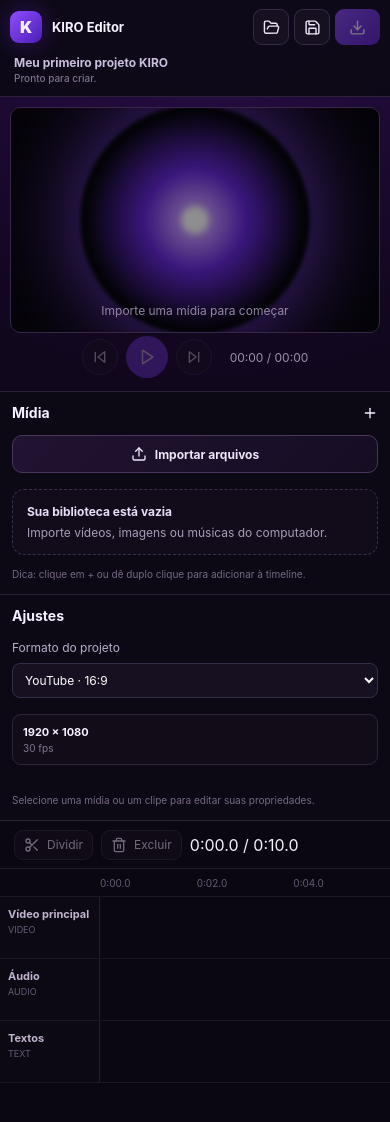
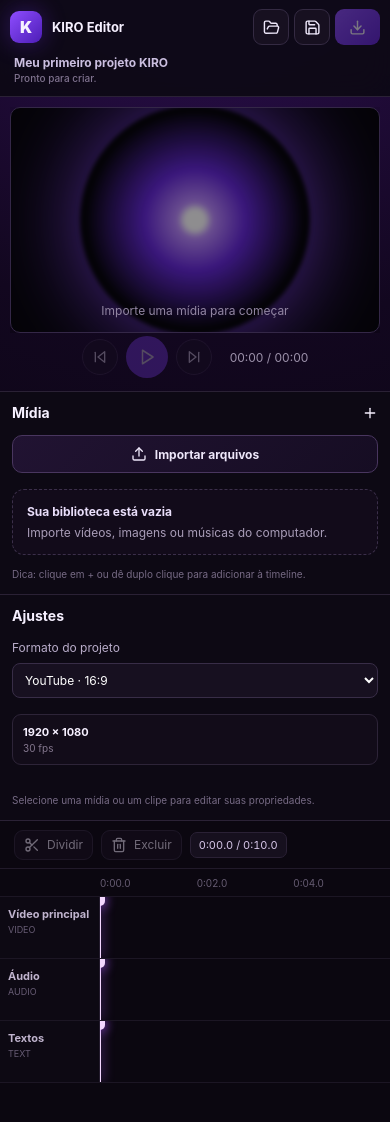
Before and after one commit to kiroaventureiro/kiro-editor, a React (Vite) app: page / in a window 390 px wide. Shown: the top 1122 px of the page. Built offline with nearby package versions, Linux system fonts and the light colour scheme.

Commit message:
style: add playhead and mobile timeline controls

```diff
--- a/src/styles/app.css
+++ b/src/styles/app.css
@@ -63,14 +63,18 @@ button:disabled { opacity:.45; cursor:not-allowed; }
 .timeline-shell { border-top:1px solid #2b2236; background:#0b0710; overflow:hidden; }
 .timeline-toolbar { height:48px; display:flex; align-items:center; gap:8px; padding:0 14px; border-bottom:1px solid #211a2a; }
 .timeline-toolbar button { padding:6px 9px; font-size:12px; }
+.timeline-time { font-variant-numeric: tabular-nums; color:#d8c8ea; font-size:11px; padding:5px 8px; border-radius:7px; background:#16101e; border:1px solid #2a2135; }
 .timeline-hint { margin-left:auto; font-size:11px; color:#7d728c; }
-.ruler { display:grid; grid-template-columns:repeat(6,1fr); padding-left:140px; height:28px; align-items:center; color:#665c72; font-size:10px; border-bottom:1px solid #1c1624; }
+.timeline-scroll { height:calc(100% - 48px); overflow:auto hidden; }
+.ruler { display:grid; grid-template-columns:repeat(6,1fr); padding-left:140px; height:28px; align-items:center; color:#665c72; font-size:10px; border-bottom:1px solid #1c1624; cursor:crosshair; user-select:none; }
 .track-row { display:grid; grid-template-columns:140px 1fr; min-height:62px; border-bottom:1px solid #1c1624; }
 .track-name { padding:12px 14px; border-right:1px solid #241c2e; background:#0d0913; display:flex; flex-direction:column; gap:3px; }
 .track-name strong { font-size:11px; color:#c0b4ce; }
 .track-name small { font-size:9px; text-transform:uppercase; color:#675c74; }
-.track-lane { position:relative; overflow:hidden; background:linear-gradient(90deg,transparent 0 9.8%,#18101f 10%,transparent 10.2%) 0 0 / 10% 100%; }
-.clip { position:absolute; top:10px; height:42px; border-radius:7px; padding:6px 8px; font-size:11px; overflow:hidden; white-space:nowrap; text-overflow:ellipsis; border:1px solid #ffffff18; text-align:left; color:white; cursor:pointer; display:flex; flex-direction:column; justify-content:center; }
+.track-lane { position:relative; overflow:hidden; background:linear-gradient(90deg,transparent 0 9.8%,#18101f 10%,transparent 10.2%) 0 0 / 10% 100%; cursor:crosshair; touch-action:manipulation; }
+.playhead { position:absolute; top:0; bottom:0; width:2px; background:#f3d7ff; box-shadow:0 0 12px #a956ff; z-index:8; pointer-events:none; transform:translateX(-1px); }
+.playhead span { position:absolute; top:0; left:50%; width:10px; height:10px; border-radius:2px 2px 7px 7px; background:#f3d7ff; transform:translate(-50%,-1px); box-shadow:0 0 12px #a956ff; }
+.clip { position:absolute; top:10px; height:42px; border-radius:7px; padding:6px 8px; font-size:11px; overflow:hidden; white-space:nowrap; text-overflow:ellipsis; border:1px solid #ffffff18; text-align:left; color:white; cursor:pointer; display:flex; flex-direction:column; justify-content:center; z-index:4; }
 .clip-video { background:linear-gradient(135deg,#5224a6,#7b3ed8); }
 .clip-audio { background:linear-gradient(135deg,#154a48,#1e716b); }
 .clip-text { background:linear-gradient(135deg,#704214,#ad6c22); }
@@ -105,8 +109,9 @@ button:disabled { opacity:.45; cursor:not-allowed; }
   .asset-list { flex-direction: row; overflow-x: auto; padding-bottom: 6px; scroll-snap-type:x proximity; }
   .asset-card { min-width: 205px; scroll-snap-align:start; }
   .inspector { grid-area: inspector; border-left:0; border-right:0; border-top:1px solid #2a2135; }
-  .timeline-shell { overflow:auto hidden; min-height: 280px; }
+  .timeline-shell { min-height: 280px; }
   .timeline-toolbar { position: sticky; left:0; z-index:20; min-width:760px; }
+  .timeline-scroll { min-width:760px; }
   .ruler, .tracks { min-width:760px; }
   .ruler { padding-left: 100px; }
   .track-row { grid-template-columns:100px 1fr; }
@@ -125,7 +130,7 @@ button:disabled { opacity:.45; cursor:not-allowed; }
   .media-panel { max-height:205px; }
   .asset-card { min-width: 184px; }
   .timeline-shell { min-height:260px; }
-  .timeline-toolbar, .ruler, .tracks { min-width:680px; }
+  .timeline-toolbar, .timeline-scroll, .ruler, .tracks { min-width:680px; }
 }
 
 @supports (padding: max(0px)) {
```
